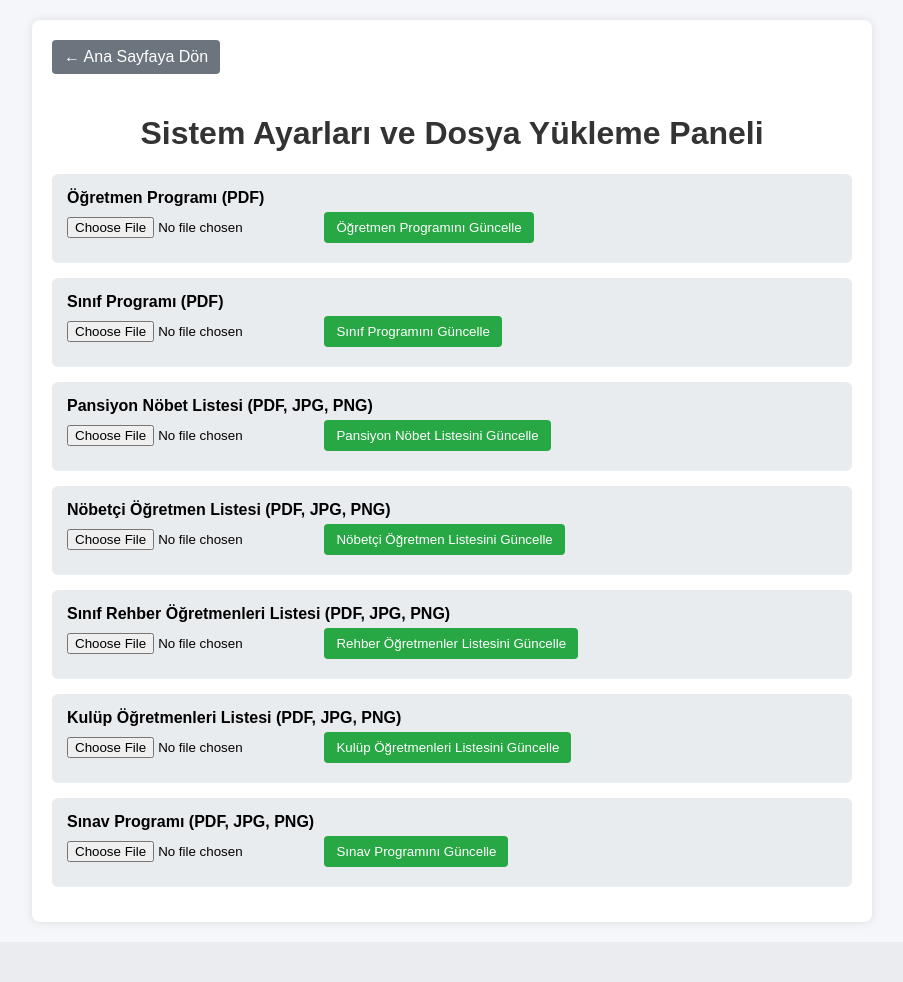
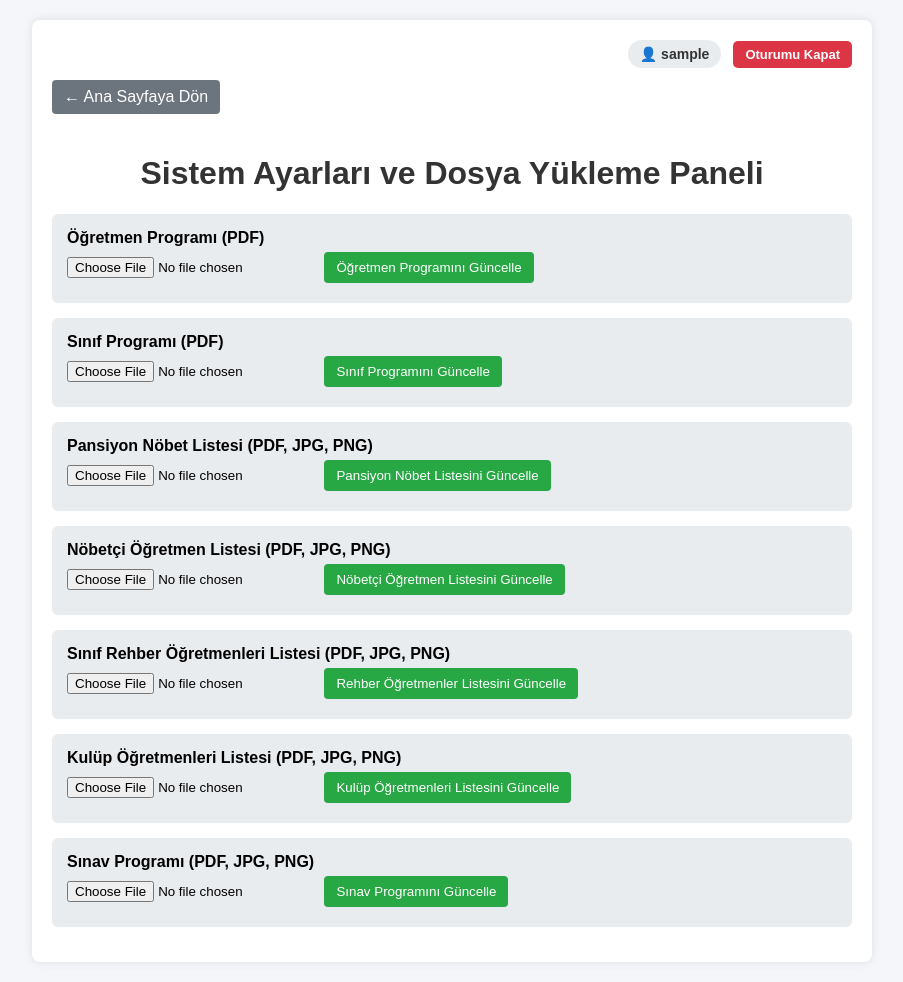
Before and after one commit to surgun93/okul-yonetim-sistemi, a Flask app: page /ayarlar in a window 1280 px wide. Shown: the whole page, without its empty margins (188-1091 px from the left). Before the commit the page ends 922 px from the top, so only its background shows below. Run offline with Flask 3, Linux system fonts and the light colour scheme; the visitor is signed in with stand-in values (Sample User, id 1).

Commit message:
Refactor ayarlar.html with session bar and styles

```diff
--- a/templates/ayarlar.html
+++ b/templates/ayarlar.html
@@ -19,10 +19,21 @@
 </head>
 <body>
     <div class="container">
+        <style>
+    .session-bar { display: flex; justify-content: flex-end; align-items: center; gap: 12px; margin-bottom: 12px; font-size: 14px; }
+    .session-user { background: #e9ecef; color: #333; padding: 6px 12px; border-radius: 20px; font-weight: bold; }
+    .btn-logout { background-color: #dc3545; color: white; text-decoration: none; padding: 6px 12px; border-radius: 5px; font-weight: bold; font-size: 13px; }
+    .btn-logout:hover { background-color: #b02a37; }
+</style>
+
+<div class="session-bar">
+    <span class="session-user">👤 {{ aktif_kullanici }}</span>
+    <a href="{{ url_for('logout') }}" class="btn-logout">Oturumu Kapat</a>
+</div>
         <a href="{{ url_for('index') }}" class="back-btn">← Ana Sayfaya Dön</a>
         <h1>Sistem Ayarları ve Dosya Yükleme Paneli</h1>
 
-        <!-- Flaş Mesajlar (Blok kapanışları düzeltildi) -->
+        <!-- Flaş Mesajlar -->
         {% with messages = get_flashed_messages(with_categories=true) %}
           {% if messages %}
             {% for category, message in messages %}
```
